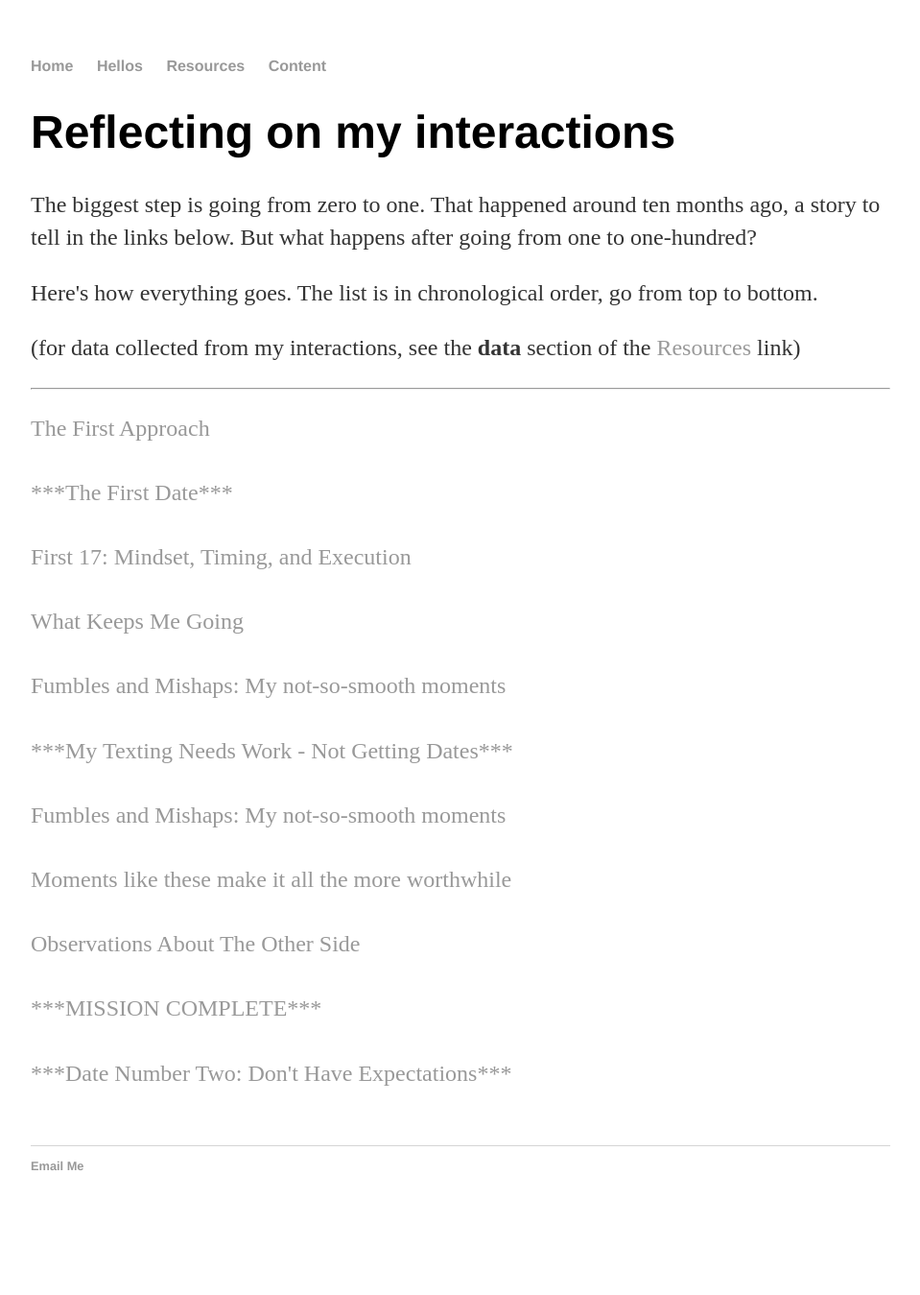
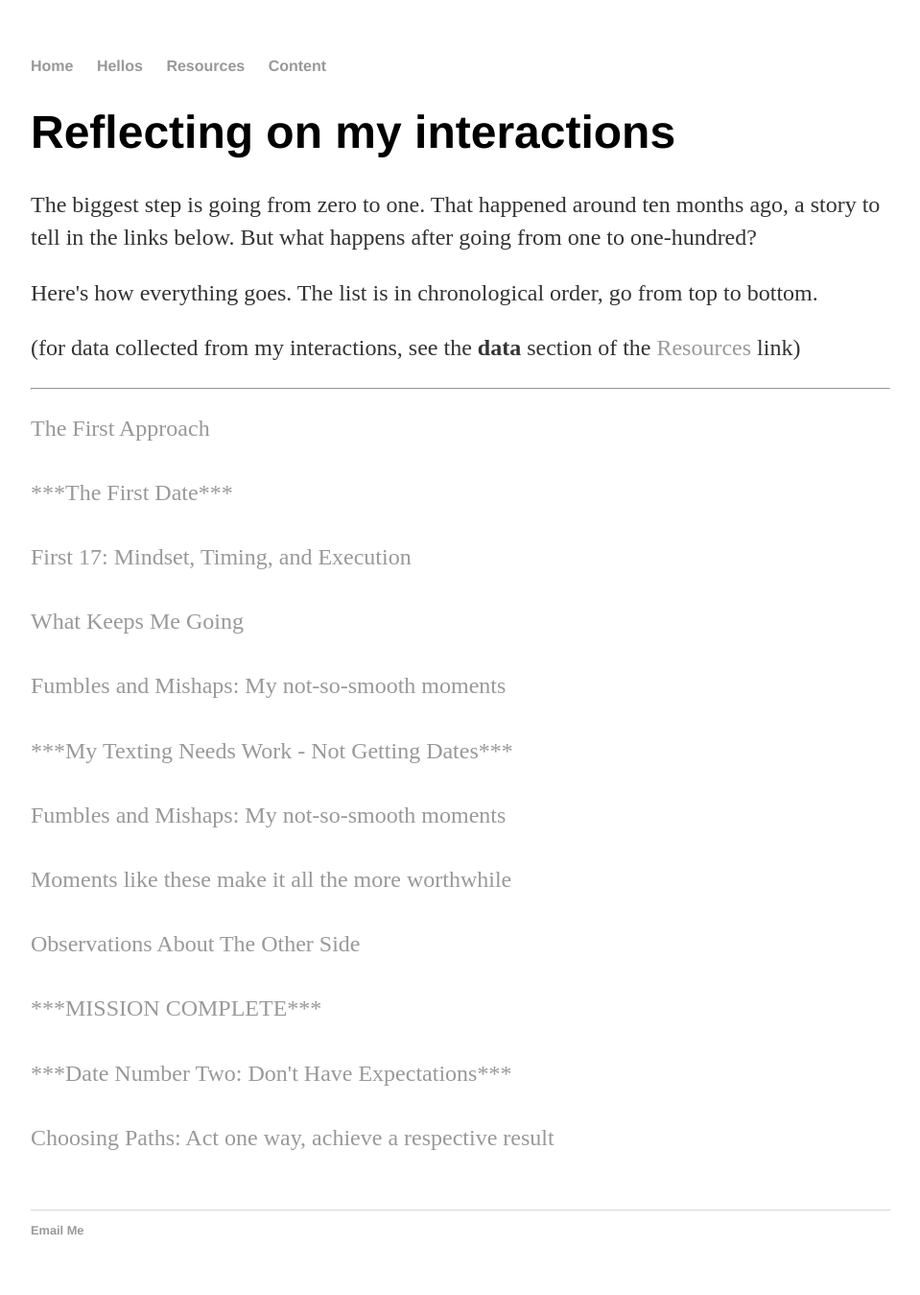
Before and after one commit to ahundredhellos/ahundredhellos.github.io, a Jekyll site: the page built from hellos/index.html, in a window 1280 px wide. Shown: the whole page at 96% size, without its empty margins (160-1119 px from the left). Built offline with Jekyll 4.4.1, drawn with Linux system fonts in a browser that asks for light colours; before the commit the page ends 1282 px from its top, so only the background shows below that.

Commit message:
Update index.html

```diff
--- a/hellos/index.html
+++ b/hellos/index.html
@@ -45,4 +45,7 @@ title: hellos
 	<a href="http://www.ahundredhellos.com/content/2017/09/26/date-number-two">***Date Number Two: Don't Have Expectations***</a>
 	<br>
 	<br>
+	<a href="http://www.ahundredhellos.com/content/2017-11-05-choosing-paths">Choosing Paths: Act one way, achieve a respective result</a>
+	<br>
+	<br>
 </p>
```
